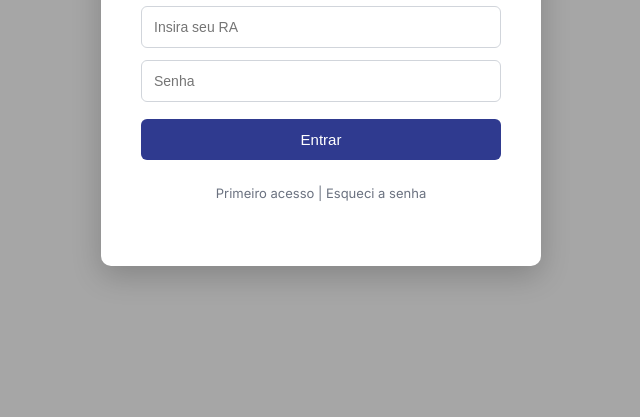
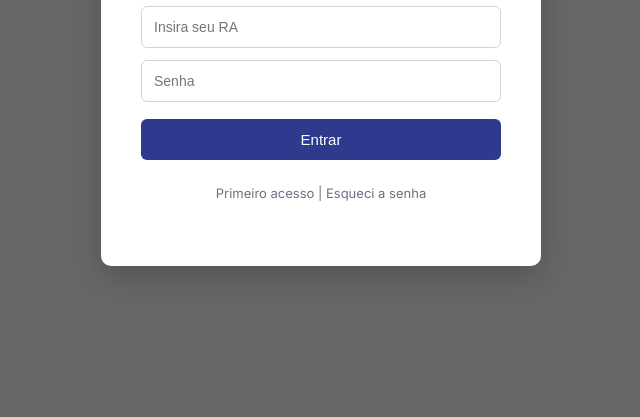
Before and after one commit to mfrancy/student-id, a plain HTML site: page index.html in a window 1280 px wide. Shown: the part 383-800 px from the top of the page, without its empty margins (319-959 px from the left). Drawn offline with Linux system fonts and the light colour scheme; the site is published under a folder, as on GitHub Pages, so addresses that start at the root find nothing.

Commit message:
fix: corrigindo caminhos relativos background image index

```diff
--- a/styles/style.css
+++ b/styles/style.css
@@ -3,7 +3,7 @@ font-family: Inter, Arial, sans-serif;
 
 background-image:
 linear-gradient(rgba(0,0,0,0.35), rgba(0,0,0,0.35)),
-url("/assets/bgFaculdade.jpg");
+url("../assets/bgFaculdade.jpg");
 
 background-size: cover;
 background-position: center;
```
Also changed, not shown: pages/carteirinha.html (+1 -1 lines).
